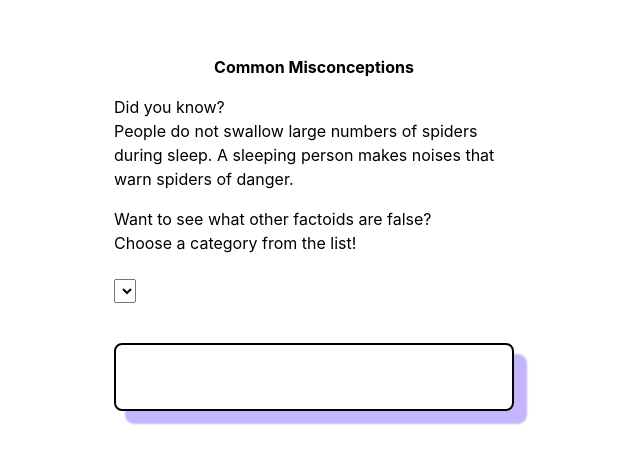
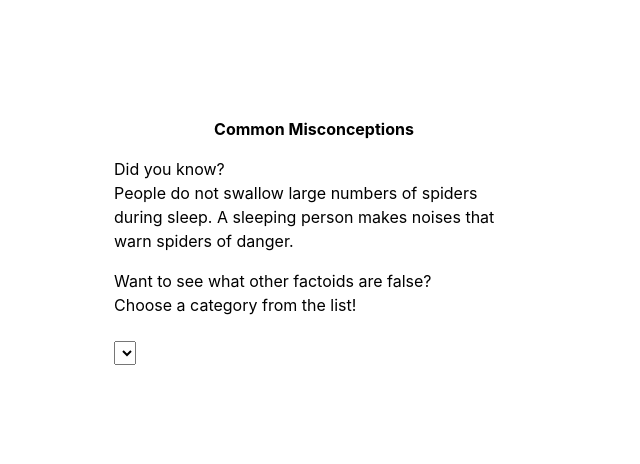
Before and after one commit to MrDustinMiller/Common-Misconceptions, a website: page index.html in a window 1280 px wide. Shown: the part 172-636 px from the top of the page, without its empty margins (326-966 px from the left). Drawn offline with Linux system fonts and the light colour scheme; no server answers.

Commit message:
delete p 'content tag'. made through JS now

```diff
--- a/index.html
+++ b/index.html
@@ -24,8 +24,6 @@
                 <select name="" id="" class="misconceptionCategories"></select>
                 <span class="button"></span>
             </div>
-
-            <ul class="content"></ul>
         </div>
     </main>
 </body>
```
